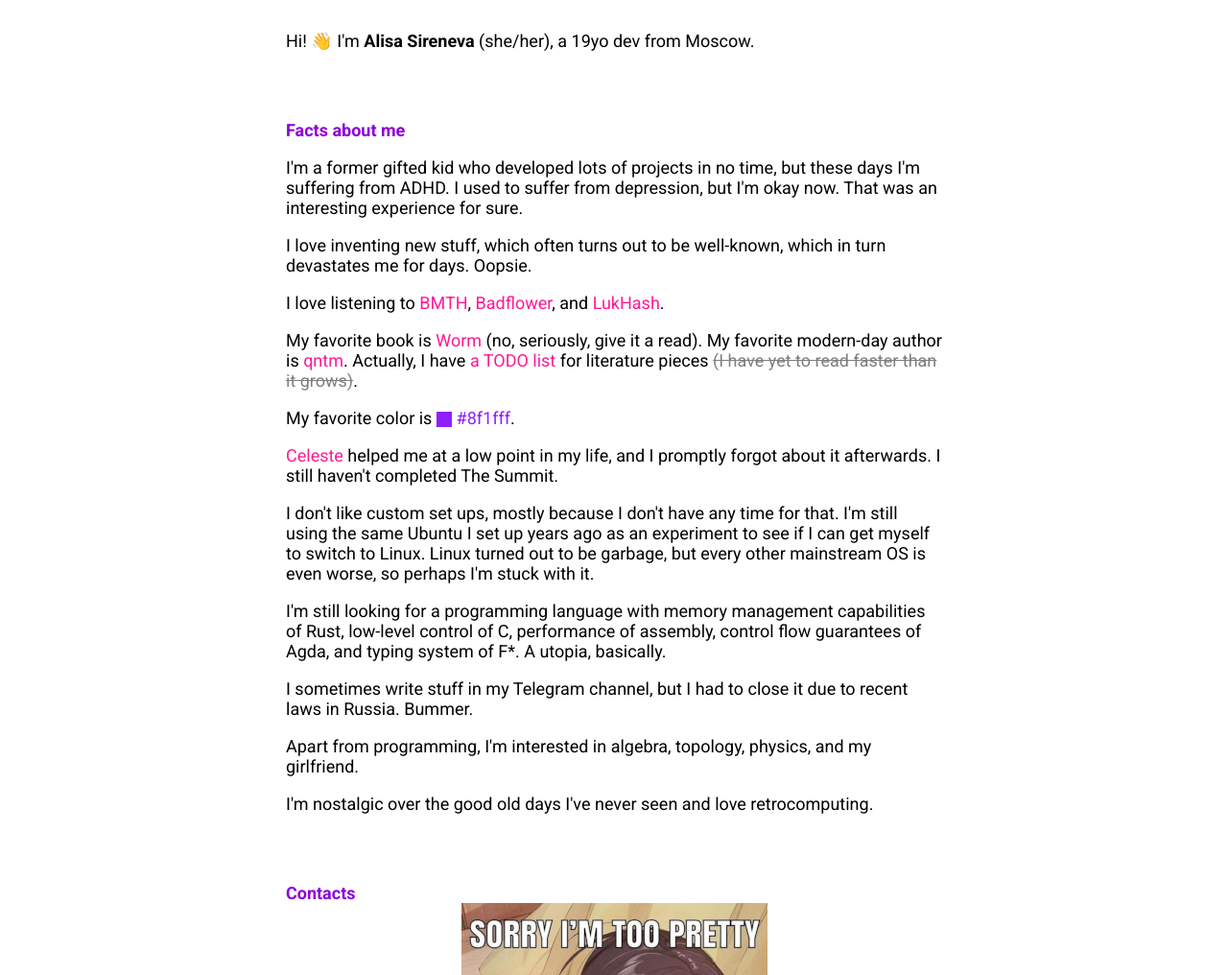
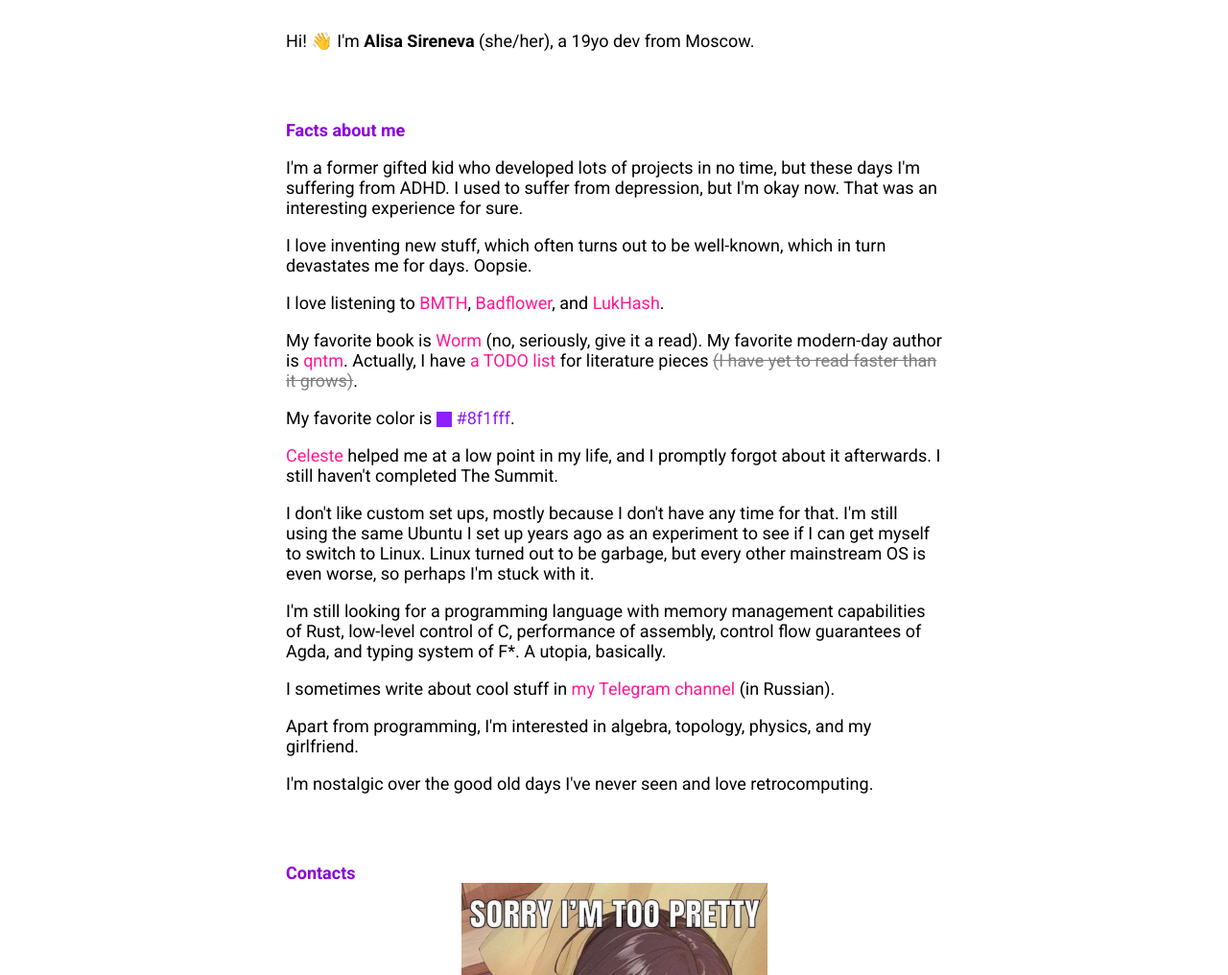
Before and after one commit to purplesyringa/site, a plain HTML site: page index.html in a window 1280 px wide. Shown: the part 84-1100 px from the top of the page at 96% size. Drawn offline with Linux system fonts and the light colour scheme.

Commit message:
Add a link to Telegram

```diff
--- a/index.html
+++ b/index.html
@@ -68,7 +68,7 @@
 				</p>
 
 				<p>
-					I sometimes write stuff in my Telegram channel, but I had to close it due to recent laws in Russia. Bummer.
+					I sometimes write about cool stuff in <a href="https://t.me/alisa_rummages">my Telegram channel</a> (in Russian).
 				</p>
 
 				<p>
```
